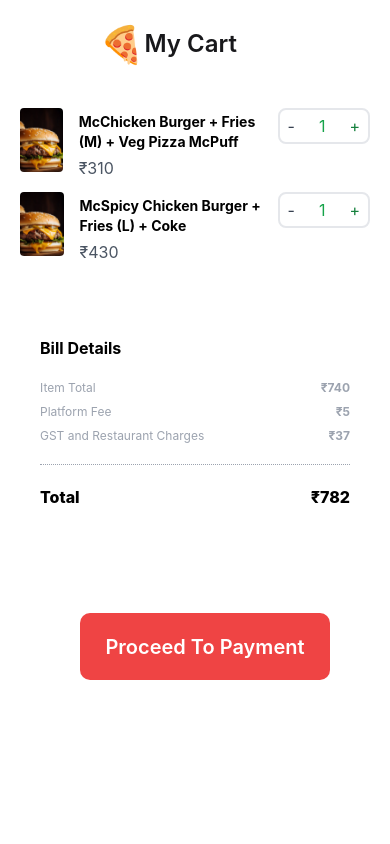
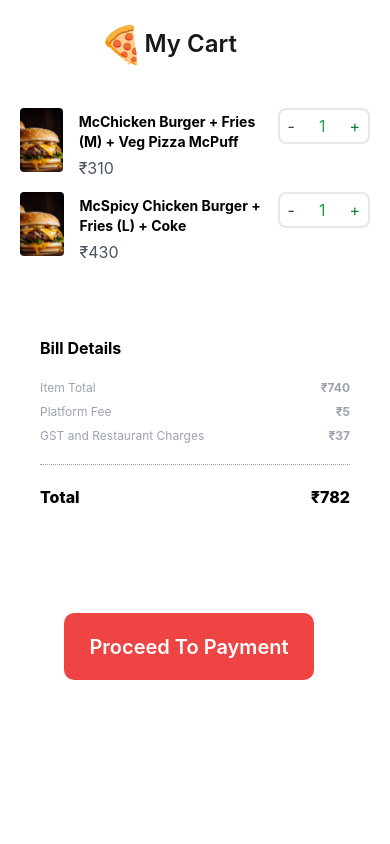
Before and after one commit to ansmi-keyvalue/Dine-In-Time, a React (Create React App) app: page /cart in a window 390 px wide. Shown: the top 844 px of the page. Built offline with nearby package versions, Linux system fonts and the light colour scheme.

Commit message:
feat: design updates

```diff
--- a/src/pages/BookingConfirmation.tsx
+++ b/src/pages/BookingConfirmation.tsx
@@ -13,7 +13,8 @@
   return (
     <main className='bg-white flex flex-col'>
       <Header />
-      <section className='flex flex-col md:justify-center text-center md:w-[500px] md:m-20 m-5 p-[20px]'>
+      <section className='relative flex flex-col md:justify-center text-center md:w-[500px] md:m-20 m-5 px-[20px] py-[50px] bg-gray-100 rounded-lg'>
+      <div className="w-8 h-8 rounded-full absolute bg-white top-1/2 -left-4 transform -translate-y-1/2"></div>
         <h2 className='text-3xl font-bold text-red-500'>Congrats !!!</h2>
         <div className='text-black-400 font-normal text-[16px] mt-5'> Your order has been placed</div>
 
@@ -26,11 +27,12 @@
             viewBox={`0 0 256 256`}
           />
         </div>
-        <div className='bg-red-500  w-[350px] px-5 py-5 rounded-[10px] mt-10 md:ml-16'>
+        <div className='bg-red-500  w-9/12 px-5 py-5 rounded-[40px] text-center ml-8 mt-10 md:ml-16'>
           <button className='text-white text-xl font-semibold self-center -mb-px' onClick={handleMoreFood}>
             More Food
           </button>
         </div>
+        <div className="w-8 h-8 rounded-full absolute bg-white top-1/2 -right-4 transform -translate-y-1/2"></div>
       </section>
     </main>
   );
--- a/src/pages/Cart.tsx
+++ b/src/pages/Cart.tsx
@@ -71,7 +71,7 @@
           ))}
         </div>
         <div>
-          <div className=' bg-white p-10 md:px-28 md:w-5/12'>
+          <div className='bg-white p-10 md:px-28 md:w-5/12'>
             <div className='font-bold mb-5'>Bill Details</div>
             <div className='flex flex-row justify-between mb-2'>
               <div className='text-gray-400  text-xs'>Item Total</div>
@@ -91,7 +91,7 @@
               <div className='font-extrabold'>₹{paymentDetails.total}</div>
             </div>
           </div>
-          <div className='bg-red-500 flex w-[250px] flex-col px-5 py-5 rounded-[10px] ml-20 mt-16 md:ml-28'>
+          <div className='bg-red-500 flex w-[250px] flex-col px-5 py-5 rounded-[10px] ml-16 mt-16 md:ml-28'>
             <button className='text-white text-xl font-semibold self-center -mb-px'>Proceed To Payment</button>
           </div>
         </div>
```
